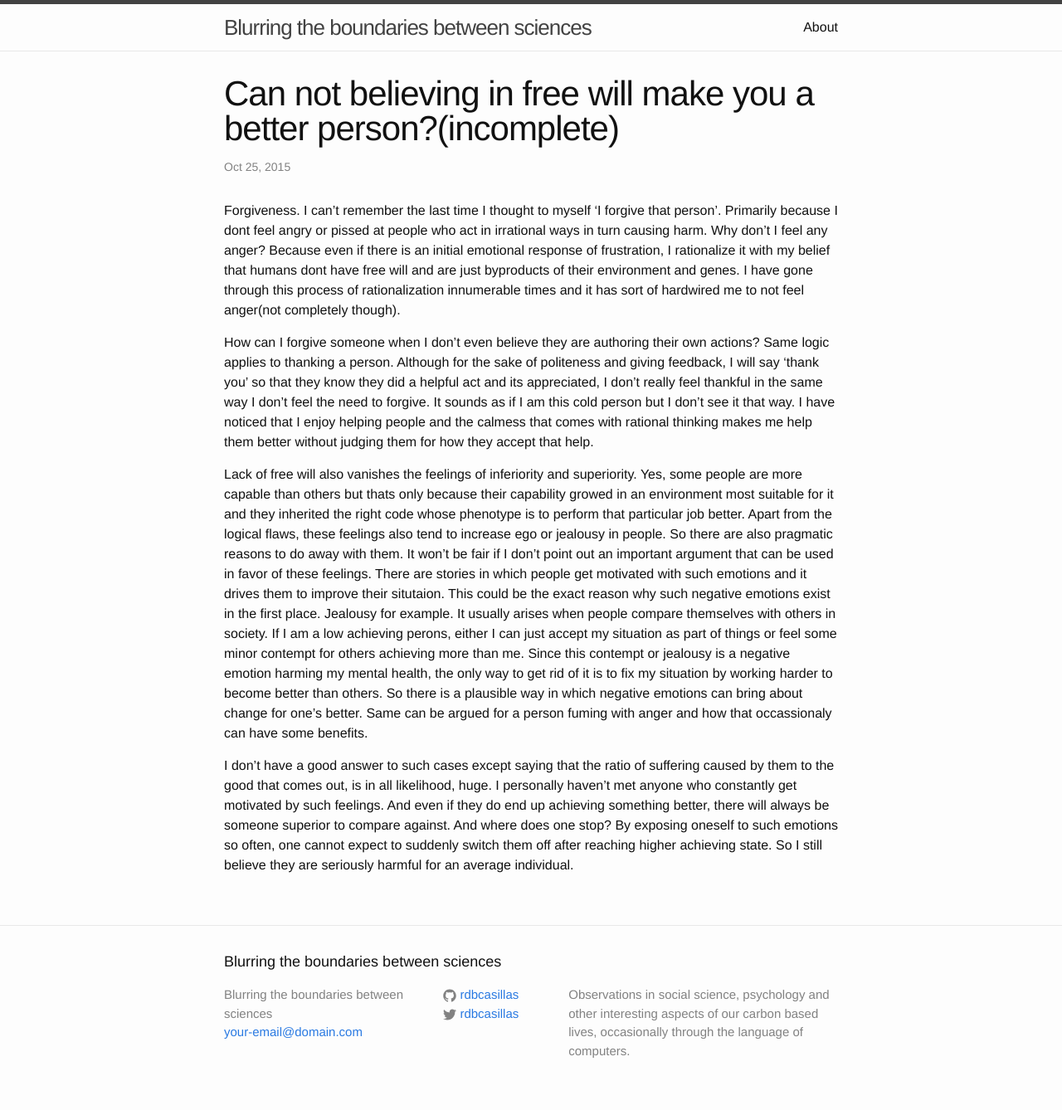
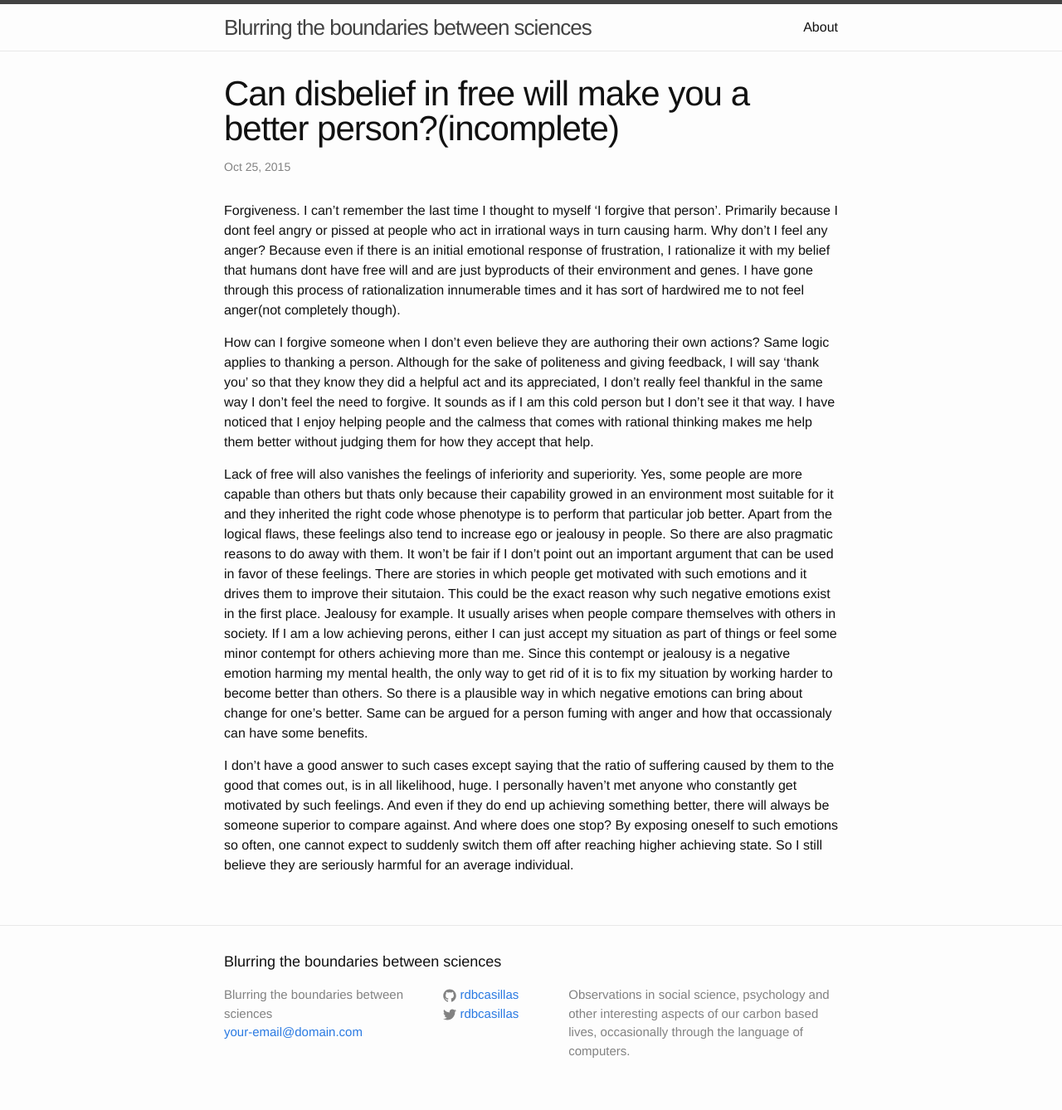
Before and after one commit to rdbcasillas/rdbcasillas.github.io, a Jekyll site: the page built from _posts/2015-10-25-lackoffreeWill-benefits.markdown, in a window 1280 px wide. Shown: the whole page at 83% size. Built offline with Jekyll 4.4.1, drawn with Linux system fonts in a browser that asks for light colours.

Commit message:
Changes in title of free will post

```diff
--- a/_posts/2015-10-25-lackoffreeWill-benefits.markdown
+++ b/_posts/2015-10-25-lackoffreeWill-benefits.markdown
@@ -1,6 +1,6 @@
 ---
 layout: post
-title: "Can not believing in free will make you a better person?(incomplete)"
+title: "Can disbelief in free will make you a better person?(incomplete)"
 
 ---
 
```
